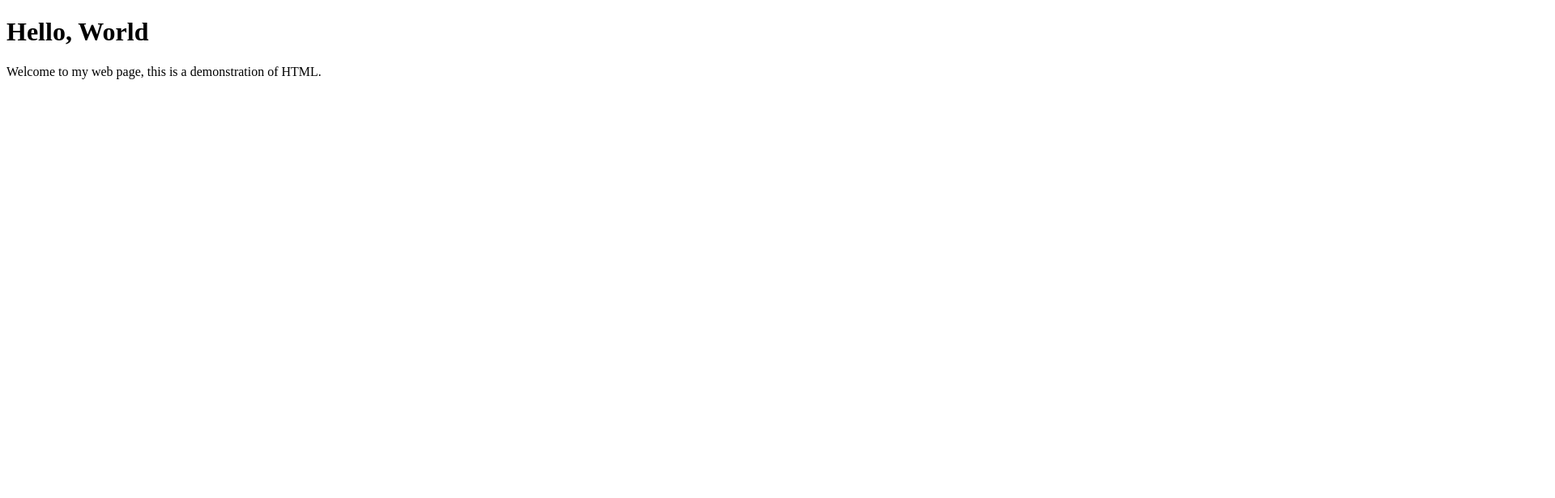
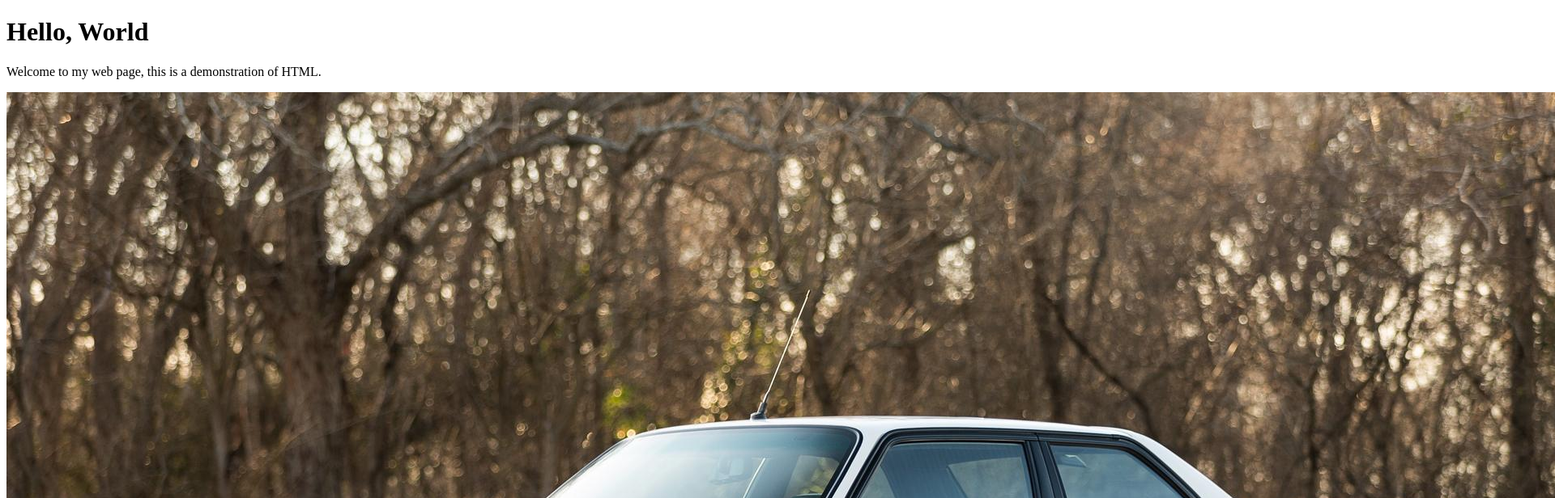
Before and after one commit to nathantrimble/monkeyman88, a plain HTML site: page index.html in a window 1280 px wide. Shown: the top 616 px of the page at 81% size, 1920 px wide, since content can reach past the window. Drawn offline with Linux system fonts and the light colour scheme.

Commit message:
Update index.html

```diff
--- a/index.html
+++ b/index.html
@@ -6,5 +6,6 @@
     <p>
       Welcome to my web page, this is a demonstration of HTML.
     </p>
+    <img src="m3.jpg" alt="E30 M3">
   </body>
 </html>
```
